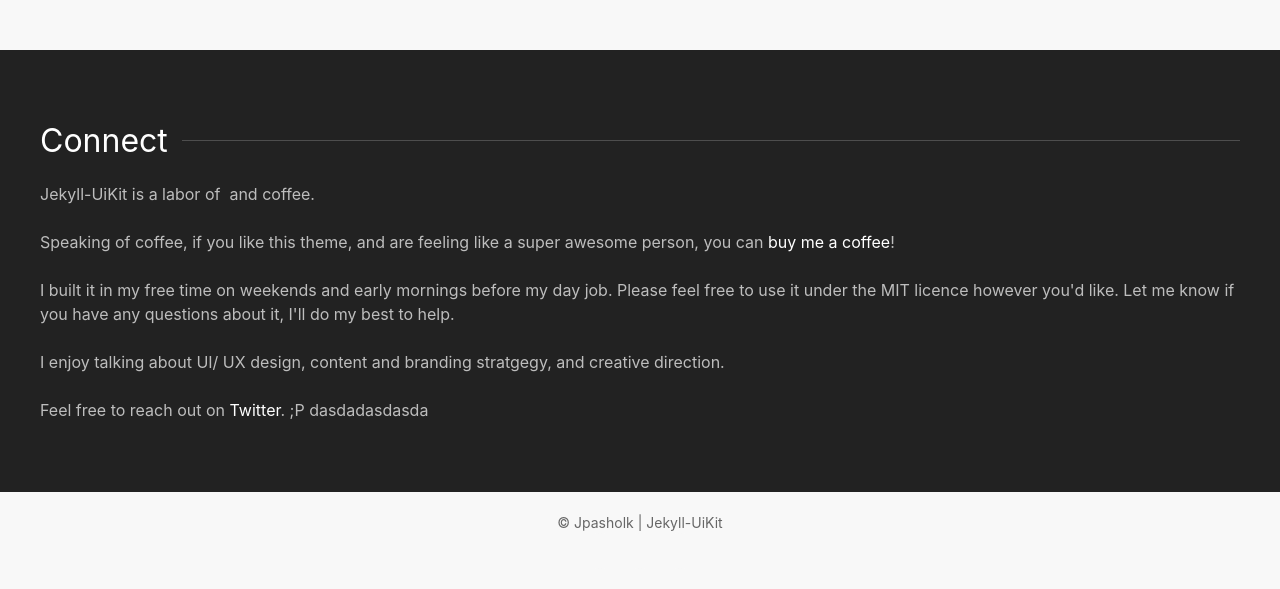
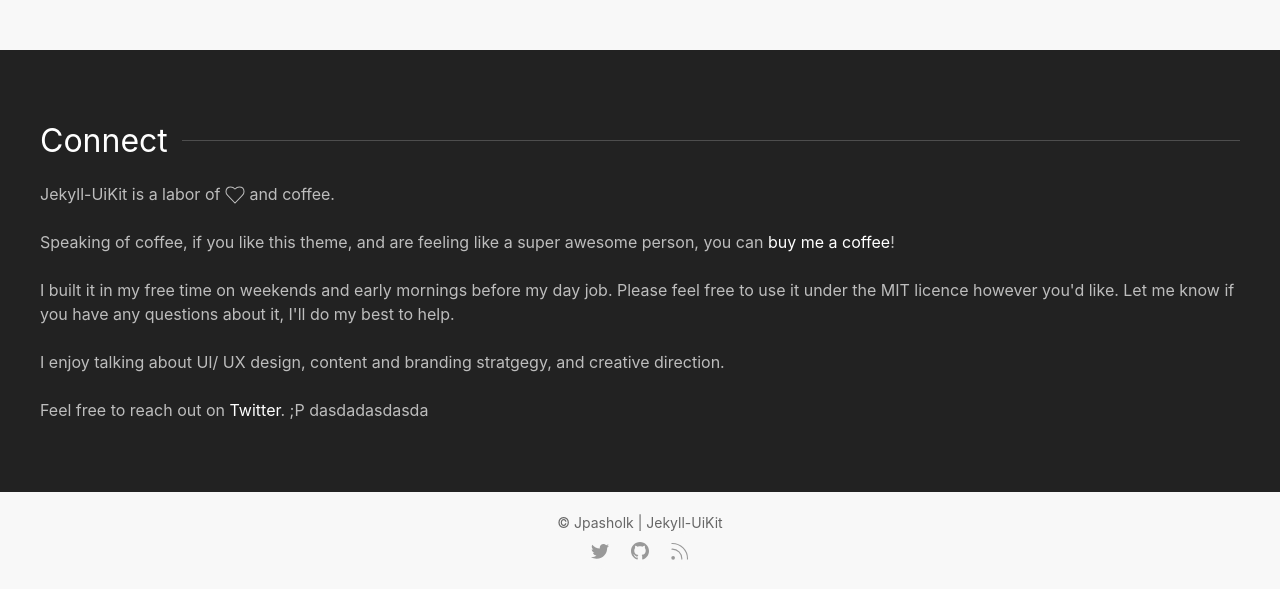
Before and after one commit to Throyd/eonproject, a Jekyll site: the page built from index.html, in a window 1280 px wide. Shown: the part 1123-1712 px from the top of the page. Built offline with Jekyll 4.4.1, drawn with Linux system fonts in a browser that asks for light colours; nearby versions of some CDN libraries; the list of posts is cut into pages by our own code; comment, search, counter and statistics services are not loaded; a style sheet for code colours, icons or effects is not loaded.

Commit message:
Update head.html

```diff
--- a/_includes/head.html
+++ b/_includes/head.html
@@ -4,11 +4,10 @@
   {%- assign page_title = page.title | default: site.title -%}
   {%- assign page_description = page.description | default: site.description -%}
 
-  <!-- UiKit CSS -->
-  <link rel="stylesheet" href="{{ "/assets/css/uikit.min.css" | prepend: site.baseurl }}">
+  <!-- UIkit CSS -->
+  <link rel="stylesheet" href="https://cdn.jsdelivr.net/npm/uikit@3.5.8/dist/css/uikit.min.css" />
 
-  <!-- UiKit Javascript -->
-  <script type="text/javascript" src="{{ "/assets/js/uikit.min.js " | prepend: site.baseurl }}"></script>
-  <script type="text/javascript" src="{{ "/assets/js/uikit-icons.min.js " | prepend: site.baseurl }}"></script>
-
+  <!-- UIkit JS -->
+  <script src="https://cdn.jsdelivr.net/npm/uikit@3.5.8/dist/js/uikit.min.js"></script>
+  <script src="https://cdn.jsdelivr.net/npm/uikit@3.5.8/dist/js/uikit-icons.min.js"></script>
 </head>
```
